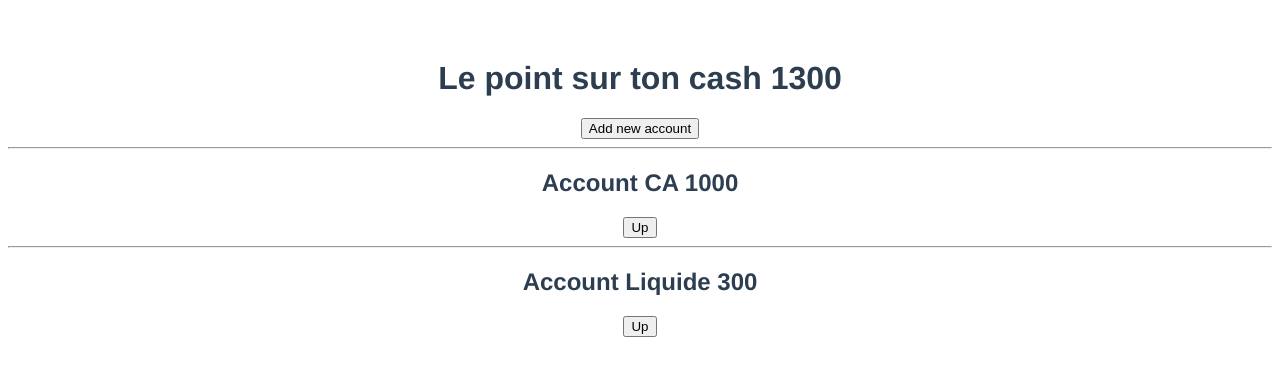
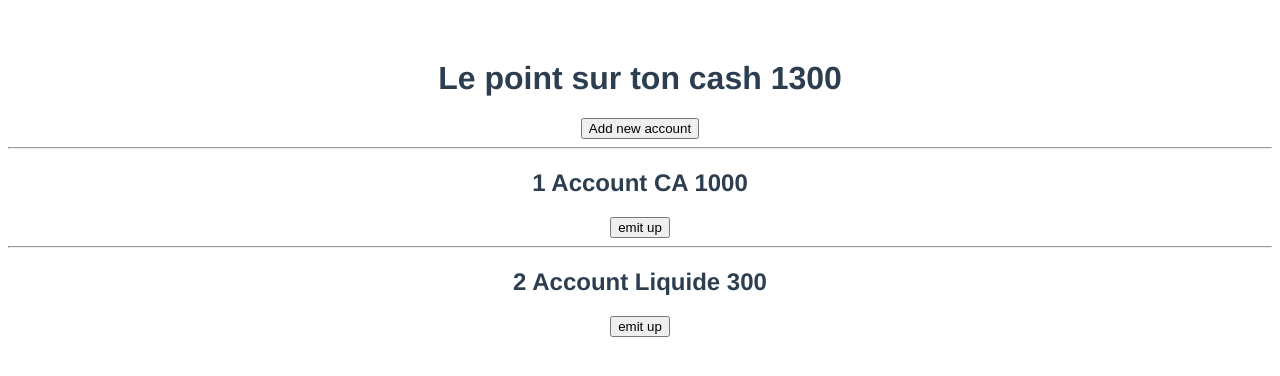
Before and after one commit to lydstyl/200615-cashevo, a Vue app: page / in a window 1280 px wide. Shown: the top 376 px of the page. Built offline with nearby package versions, Linux system fonts and the light colour scheme.

Commit message:
add 100 to account ok

```diff
--- a/src/App.vue
+++ b/src/App.vue
@@ -7,9 +7,11 @@
     </button>
 
     <Account
+      v-on:up="up"
       v-for="account in accounts"
       v-bind:key="account.id"
-      v-bind:name="account.name"
+      :accountId="account.id"
+      :name="account.name"
       :amount="account.amount"
     ></Account>
   </div>
@@ -23,6 +25,7 @@ export default {
   components: {
     Account,
   },
+
   data() {
     const datas = {
       h1Text: "Le point sur ton cash",
@@ -50,6 +53,18 @@ export default {
   },
 
   methods: {
+    up(evt) {
+      this.accounts = this.accounts.map((a) => {
+        if (a.id === evt.accountId) {
+          return { ...a, amount: a.amount + evt.add };
+        } else {
+          return a;
+        }
+      });
+
+      this.total = this.setTotal();
+    },
+
     addNew() {
       this.accounts.push({
         id: this.accounts.length + 1,
--- a/src/components/Account.vue
+++ b/src/components/Account.vue
@@ -1,11 +1,11 @@
 <template>
   <div>
     <hr />
-    <h2>Account {{ id }} {{ name2 }} {{ amount2 }}</h2>
+    <h2>{{ accountId }} Account {{ name }} {{ amount }}</h2>
 
     <!-- <input type="text" v-bind:name="name2" /> -->
 
-    <button @click="up">Up</button>
+    <button @click="up">emit up</button>
   </div>
 </template>
 
@@ -17,23 +17,21 @@ export default {
 
   data() {
     return {
-      id: this.accountId,
-      name2: this.name,
-      amount2: this.amount,
+      // name2: this.name,
     };
   },
   methods: {
     up() {
-      this.amount2++;
+      this.$emit("up", {
+        accountId: this.accountId,
+        name: this.name,
+        amount: this.amount,
+        add: 100,
+      });
     },
   },
   computed: {
     // counter() {
-    //   let countLen = this.count.toString().length;
-    //   let countDiff = this.format - countLen;
-    //   let zeros = "";
-    //   for (let i = 0; i < countDiff; i++) zeros += "0";
-    //   return zeros + this.count;
     // },
   },
 };
```
